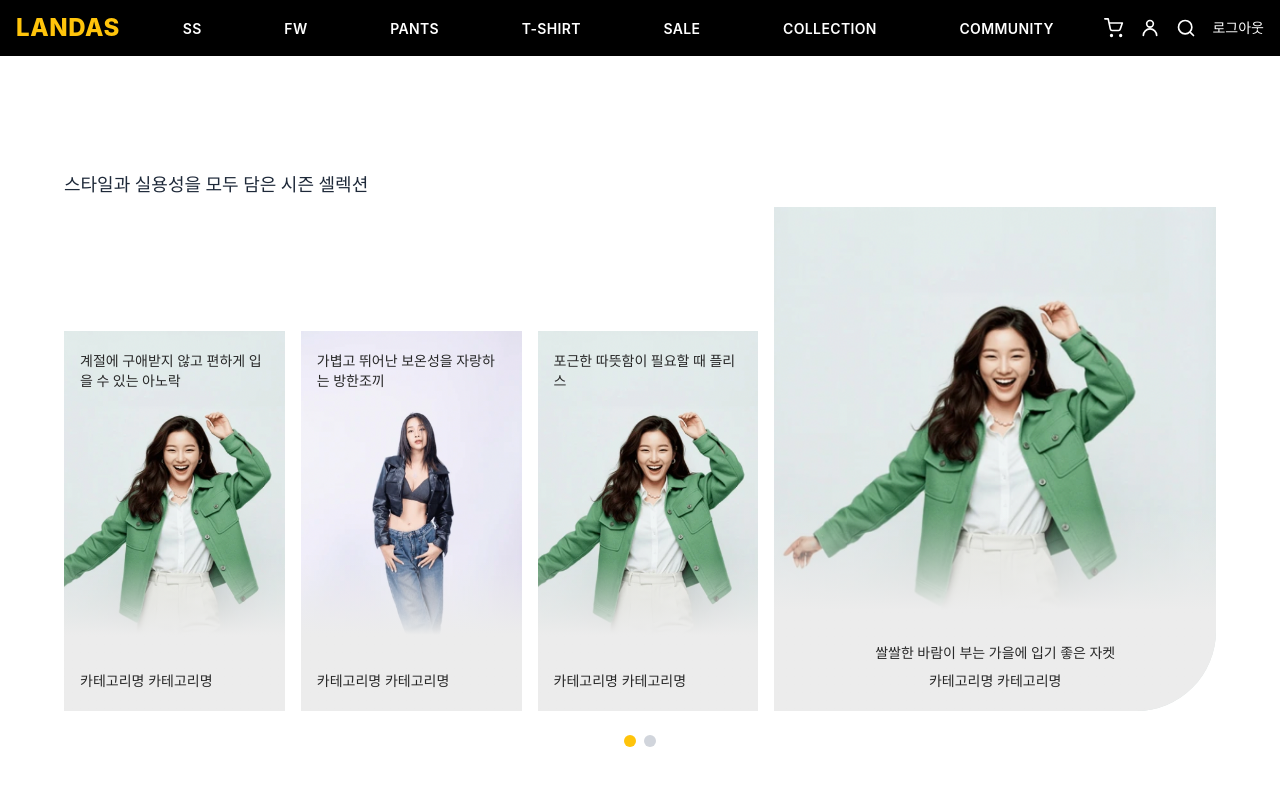
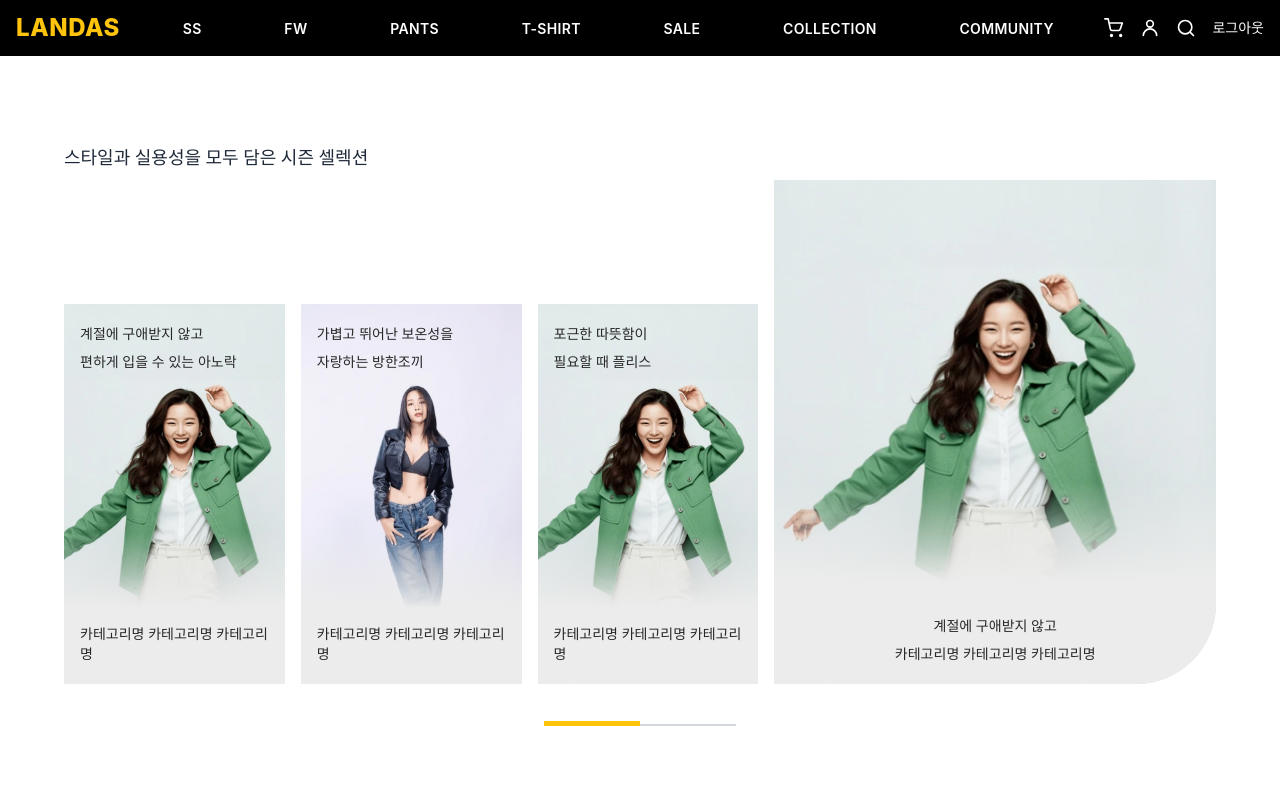
Before and after one commit to developj/landing-page, a React (Vite) app: page / in a window 1280 px wide. Shown: the top 800 px of the page. Built offline with nearby package versions, Linux system fonts and the light colour scheme; a web font is replaced by a local one.

Commit message:
add scroll to showcase

```diff
--- a/src/features/main/components/molecules/showcase/ShowcaseCard.tsx
+++ b/src/features/main/components/molecules/showcase/ShowcaseCard.tsx
@@ -5,6 +5,7 @@ import classNameMerge from "../../../../../shared/utils/classNameMerge";
 export interface ShowcaseProduct {
   id: number | string;
   title: string;
+  secondaryTitle: string; // Optional secondary title for additional context
   description?: string;
   image?: string;
 }
@@ -13,16 +14,18 @@ export interface ShowcaseCardProps {
   product: ShowcaseProduct;
   /** Make the rightmost card larger on desktop */
   isLarge?: boolean;
-  isMobile?: boolean; // used to adjust styles for mobile view
+  isActive?: boolean; // used to adjust styles for mobile view
 }
 
 export const ShowcaseCard: React.FC<ShowcaseCardProps> = ({
   product,
   isLarge,
-  isMobile,
+  isActive,
 }) => {
   const imageSrc =
     product.image || "https://placehold.co/300x400/F0F0F0/000000?text=No+Image";
+
+    const textStyle = "text-sm  text-[var(--text)] w-full"
 
   return (
     <div
@@ -31,29 +34,41 @@ export const ShowcaseCard: React.FC<ShowcaseCardProps> = ({
         isLarge
           ? "lg:h-[504px] w-full sm:h-[380px] md:mr-0 md:ml-0 md:rounded-tl-none md:rounded-bl-none rounded-br-[5rem] "
           : "h-[380px] w-full",
-          isMobile && "rounded-br-[5rem]"
+          isActive && "rounded-br-[5rem] h-[420px]"
       ].join(" ")}
       style={{ backgroundImage: `url('${imageSrc}')` }}
     >
       <div
         className={classNameMerge(
           "flex flex-col justify-end h-full w-full p-4 px-2 bg-gradient-to-b from-transparent via-transparent via-60% to-[var(--panel-base)] to-80%",
-          (isLarge || isMobile) && "md:rounded-br-[5rem] rounded-br-[5rem]",
+          (isLarge || isActive) && "md:rounded-br-[5rem] rounded-br-[5rem]",
           !isLarge && "justify-between items-start"
         )}
-      >
-        <ShowcaseText
+      ><section className="w-full">
+         <ShowcaseText
           text={product.title}
-          className={classNameMerge(
-            "font-semibold text-sm  text-[var(--text)]",
+          className={classNameMerge("text-semibold",
+           textStyle,
             isLarge && "text-center"
           )}
         />
+         {!isLarge &&<ShowcaseText
+          text={product.secondaryTitle}
+          className={classNameMerge(
+            "text-semibold",
+            textStyle,
+            isLarge && "text-center"
+          )}
+        />}
+      </section>
+
+
         {product.description && (
           <ShowcaseText
             text={product.description}
             className={classNameMerge(
-              "text-[var(--text)] text-sm",
+            "font-medium text-xs",
+              textStyle,
               isLarge && "text-center"
             )}
           />
--- a/src/features/main/components/organisms/showcase/DotsPager.tsx
+++ b/src/features/main/components/organisms/showcase/DotsPager.tsx
@@ -1,5 +1,6 @@
 import * as React from "react";
 import { YellowDot } from "../../atoms/showcase/YellowDot";
+import classNameMerge from "../../../../../shared/utils/classNameMerge";
 
 export interface DotsPagerProps {
   totalItems: number;
@@ -31,9 +32,10 @@ export const DotsPager: React.FC<DotsPagerProps> = ({
 
   return (
     <div className="flex justify-center mt-6">
-      {Array.from({ length: numDots }).map((_, i) => (
-        <YellowDot key={i} isActive={isActive(i)} onClick={() => onDotClick(getTargetIndex(i))} />
+      <div className="w-56 cursor-pointer text-center">{Array.from({ length: numDots }).map((_, i) => (
+        <YellowDot className={classNameMerge("m-0 h-[2px] md:w-24 rounded-none cursor-pointer", isActive(i) && "h-[5px] m-0")}  key={i} isActive={isActive(i)} onClick={() => onDotClick(getTargetIndex(i))} />
       ))}
+      </div>
     </div>
   );
 };
--- a/src/features/main/components/organisms/showcase/ProductShowcase.tsx
+++ b/src/features/main/components/organisms/showcase/ProductShowcase.tsx
@@ -6,7 +6,7 @@ import { useIsMobile } from "../../../../../shared/hooks/useIsMobile";
 
 export interface ProductShowcaseProps {
   products: ShowcaseProduct[];
-  desktopItemsPerPage?: number; // default 4
+  desktopItemsPerPage?: number;
   title?: string;
 }
 
@@ -23,26 +23,152 @@ export const ProductShowcase: React.FC<ProductShowcaseProps> = ({
   const handleMobileDotClick = (index: number) => setCurrentMobileIndex(index);
   const handleDesktopDotClick = (startIndex: number) => setCurrentDesktopStartIndex(startIndex);
 
-  const displayed = isMobile
-    ? [products[currentMobileIndex]]
-    : products.slice(currentDesktopStartIndex, currentDesktopStartIndex + desktopItemsPerPage);
+//---------- MOBILE----------
+  const trackRef = React.useRef<HTMLDivElement | null>(null);
+  const tickingRef = React.useRef(false);
+
+  React.useEffect(() => {
+    if (!isMobile || !trackRef.current) return;
+    const child = trackRef.current.children[currentMobileIndex] as HTMLElement | undefined;
+    child?.scrollIntoView({ behavior: "smooth", inline: "center", block: "nearest" });
+  }, [currentMobileIndex, isMobile]);
+
+  const syncIndexFromScroll = React.useCallback(() => {
+    const track = trackRef.current;
+    if (!track) return;
+    const mid = track.scrollLeft + track.clientWidth / 2;
+    let nearest = 0;
+    let min = Number.POSITIVE_INFINITY;
+    Array.from(track.children).forEach((node, i) => {
+      const el = node as HTMLElement;
+      const center = el.offsetLeft + el.offsetWidth / 2;
+      const dist = Math.abs(center - mid);
+      if (dist < min) {
+        min = dist;
+        nearest = i;
+      }
+    });
+    setCurrentMobileIndex(nearest);
+  }, []);
+
+  const onTrackScroll: React.UIEventHandler<HTMLDivElement> = () => {
+    if (!isMobile) return;
+    if (tickingRef.current) return;
+    tickingRef.current = true;
+    requestAnimationFrame(() => {
+      syncIndexFromScroll();
+      tickingRef.current = false;
+    });
+  };
+
+  // ---------- DESKTOP ----------
+  const desktopPageStarts = React.useMemo(() => {
+    const arr: number[] = [];
+    for (let i = 0; i < products.length; i += desktopItemsPerPage) arr.push(i);
+    return arr;
+  }, [products.length, desktopItemsPerPage]);
+
+  const desktopTrackRef = React.useRef<HTMLDivElement | null>(null);
+  const desktopTickingRef = React.useRef(false);
+
+  // Dots -> scroll page into view
+  React.useEffect(() => {
+    if (isMobile || !desktopTrackRef.current) return;
+    const pageIndex = Math.floor(currentDesktopStartIndex / desktopItemsPerPage);
+    const pageEl = desktopTrackRef.current.children[pageIndex] as HTMLElement | undefined;
+    pageEl?.scrollIntoView({ behavior: "smooth", inline: "start", block: "nearest" });
+  }, [currentDesktopStartIndex, desktopItemsPerPage, isMobile]);
+
+  // Scroll -> sync active page for dots
+  const syncDesktopIndexFromScroll = React.useCallback(() => {
+    const track = desktopTrackRef.current;
+    if (!track) return;
+    const sl = track.scrollLeft;
+
+    let nearestPageIdx = 0;
+    let min = Number.POSITIVE_INFINITY;
+
+    Array.from(track.children).forEach((node, pageIdx) => {
+      const el = node as HTMLElement;
+      const dist = Math.abs(el.offsetLeft - sl);
+      if (dist < min) {
+        min = dist;
+        nearestPageIdx = pageIdx;
+      }
+    });
+
+    const start = desktopPageStarts[nearestPageIdx] ?? 0;
+    setCurrentDesktopStartIndex(start);
+  }, [desktopPageStarts]);
+
+  const onDesktopScroll: React.UIEventHandler<HTMLDivElement> = () => {
+    if (isMobile) return;
+    if (desktopTickingRef.current) return;
+    desktopTickingRef.current = true;
+    requestAnimationFrame(() => {
+      syncDesktopIndexFromScroll();
+      desktopTickingRef.current = false;
+    });
+  };
 
   return (
-    <section className="flex flex-col items-center py-10 px-4">
-      <h3 className="text-lg w-full font-semibold text-gray-800 pb-6 sm:mb-2 sm:pb-2 md:mb-0 xs:text-center sm:text-start">{title}</h3>
+    <section className="flex flex-col items-center py-12 px-4">
+      <h3 className="text-lg w-full font-semibold text-gray-800 pb-6 sm:mb-2 sm:pb-2 md:mb-0 xs:text-center sm:text-start">
+        {title}
+      </h3>
 
       <div className="relative w-full max-w-7xl">
         {isMobile ? (
-          <div className="flex justify-center">
-            {displayed[0] && <ShowcaseCard isMobile={true} product={displayed[0]} />}
+          /* --------- MOBILE--------- */
+          <div
+            ref={trackRef}
+            onScroll={onTrackScroll}
+            className={`
+              -mx-4 px-4
+              flex gap-4 overflow-x-auto
+              snap-x snap-mandatory
+              [scrollbar-width:none] [-ms-overflow-style:none] [&::-webkit-scrollbar]:hidden
+              justify-start items-center
+            `}
+          >
+            {products?.map((p, i) => (
+              <div key={p.id} className="snap-center shrink-0 basis-[84%]">
+                <ShowcaseCard isActive={i === currentMobileIndex} product={p} />
+              </div>
+            ))}
           </div>
         ) : (
-          <div className="grid sm:grid-cols-2 lg:grid-cols-[1fr_1fr_1fr_2fr] gap-4 items-end">
-            {displayed.map((product, i) => (
-              <div key={product.id} className="flex justify-center">
-                <ShowcaseCard product={product} isLarge={i === desktopItemsPerPage - 1} />
-              </div>
-            ))}
+          /* --------- DESKTOP: horizontal pages, no peeks (FIXED) --------- */
+          <div
+            ref={desktopTrackRef}
+            onScroll={onDesktopScroll}
+            className={`
+              overflow-x-auto snap-x snap-mandatory
+              flex gap-0 flex-nowrap           /* <-- horizontal track */
+              [scrollbar-width:none] [-ms-overflow-style:none] [&::-webkit-scrollbar]:hidden
+            `}
+          >
+            {desktopPageStarts.map((start) => {
+              const end = Math.min(start + desktopItemsPerPage, products.length);
+              const pageItems = products.slice(start, end);
+              return (
+                <div
+                  key={start}
+                  className="snap-start shrink-0 basis-full"
+                >
+                  <div className="grid sm:grid-cols-2 lg:grid-cols-[1fr_1fr_1fr_2fr] gap-4 items-end">
+                    {pageItems.map((product, i) => (
+                      <div key={product.id} className="flex justify-center">
+                        <ShowcaseCard
+                          product={product}
+                          isLarge={i === pageItems.length - 1}
+                        />
+                      </div>
+                    ))}
+                  </div>
+                </div>
+              );
+            })}
           </div>
         )}
       </div>
@@ -54,7 +180,6 @@ export const ProductShowcase: React.FC<ProductShowcaseProps> = ({
         isDesktopMode={!isMobile}
         desktopItemsPerPage={desktopItemsPerPage}
       />
-      {/* <div className="w-24 h-1 bg-[var(--brand)] rounded-full mt-8" /> */}
     </section>
   );
 };
--- a/src/features/main/components/organisms/showcase/ShowcaseSection.tsx
+++ b/src/features/main/components/organisms/showcase/ShowcaseSection.tsx
@@ -1,17 +1,19 @@
+// ShowcaseSection.tsx
 import { ProductShowcase } from "./ProductShowcase";
 import type { ShowcaseProduct } from "../../molecules/showcase/ShowcaseCard";
 
 const productsData: ShowcaseProduct[] = [
-  { id: 1, title: "계절에 구애받지 않고 편하게 입을 수 있는 아노락", description: "카테고리명 카테고리명", image: "/assets/images/maingstock.png" },
-  { id: 2, title: "가볍고 뛰어난 보온성을 자랑하는 방한조끼", description: "카테고리명 카테고리명", image: "/assets/images/homeperson.png" },
-  { id: 3, title: "포근한 따뜻함이 필요할 때 플리스", description: "카테고리명 카테고리명", image: "/assets/images/maingstock.png" },
-  { id: 4, title: "쌀쌀한 바람이 부는 가을에 입기 좋은 자켓", description: "카테고리명 카테고리명", image: "/assets/images/maingstock.png" },
-  { id: 5, title: "편안한 착용감의 데일리 스웨터", description: "카테고리명 카테고리명", image: "/assets/images/maingstock.png" },
-  { id: 6, title: "활동적인 라이프스타일을 위한 트레이닝 팬츠", description: "카테고리명 카테고리명", image: "/assets/images/homeperson.png" },
-  { id: 7, title: "스타일리시한 핏의 슬림 청바지", description: "카테고리명 카테고리명", image: "/assets/images/maingstock.png" },
-  { id: 8, title: "클래식한 디자인의 캐시미어 코트", description: "카테고리명 카테고리명", image: "/assets/images/maingstock.png" },
+  { id: 1, title: "계절에 구애받지 않고", secondaryTitle: "편하게 입을 수 있는 아노락", description: "카테고리명 카테고리명 카테고리명", image: "/assets/images/maingstock.png" },
+  { id: 2, title: "가볍고 뛰어난 보온성을", secondaryTitle: "자랑하는 방한조끼", description: "카테고리명 카테고리명 카테고리명", image: "/assets/images/homeperson.png" },
+  { id: 3, title: "포근한 따뜻함이", secondaryTitle: "필요할 때 플리스", description: "카테고리명 카테고리명 카테고리명", image: "/assets/images/maingstock.png" },
+  { id: 4, title: "계절에 구애받지 않고", secondaryTitle: "편하게 입을 수 있는 아노락", description: "카테고리명 카테고리명 카테고리명", image: "/assets/images/maingstock.png" },
+  { id: 5, title: "가볍고 뛰어난 보온성을", secondaryTitle: "자랑하는 방한조끼", description: "카테고리명 카테고리명 카테고리명명", image: "/assets/images/maingstock.png" },
+  { id: 6, title: "가볍고 뛰어난 보온성을", secondaryTitle: "자랑하는 방한조끼", description: "카테고리명 카테고리명 카테고리명", image: "/assets/images/homeperson.png" },
+  { id: 7, title: "포근한 따뜻함이", secondaryTitle: "필요할 때 플리스", description: "카테고리명 카테고리명 카테고리명", image: "/assets/images/maingstock.png" },
+  { id: 8, title: "가볍고 뛰어난 보온성을", secondaryTitle: "자랑하는 방한조끼", description: "카테고리명 카테고리명 카테고리명", image: "/assets/images/maingstock.png" },
+
 ];
 
 export default function ShowcaseSection() {
-  return <ProductShowcase products={productsData} desktopItemsPerPage={4} />;
+  return <ProductShowcase products={productsData} />;
 }
--- a/src/index.css
+++ b/src/index.css
@@ -16,3 +16,10 @@
   -webkit-font-smoothing: antialiased;
   -moz-osx-font-smoothing: grayscale;
 }
+
+body {
+  font-size: 16px;
+  line-height: 1.5;
+  color: var(--text);
+  position: relative;
+}
--- a/src/shared/layouts/MainLayout.tsx
+++ b/src/shared/layouts/MainLayout.tsx
@@ -17,14 +17,14 @@ const MainLayout = ({
       <Navbar />
       <div
         className={classNameMerge(
-          `font-pretendard flex h-fit w-full`,
+          `font-pretendard flex flex-col h-fit w-full`,
           className
         )}
       >
 
         {/* main content area */}
-        <div className="h-fit flex-1">
-          <div className="mt-[75px] flex w-full justify-center px-8 sm:px-12 md:px-8 lg:px-8 xl:px-8">
+        <div className="h-fit w-full">
+          <div className="mt-[40px] flex w-full justify-center sm:px-12 md:px-8 lg:px-8 xl:px-8">
             {children || <Outlet />}
           </div>
         </div>
```
